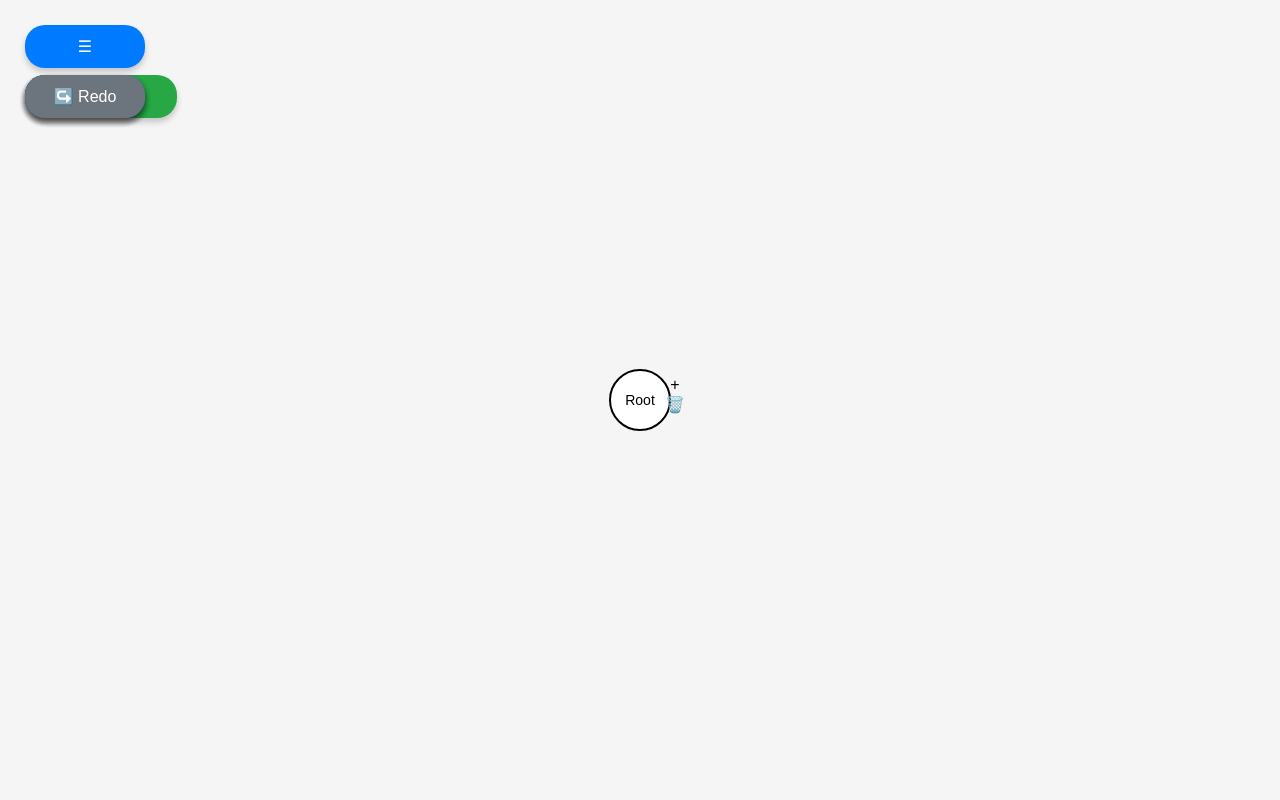
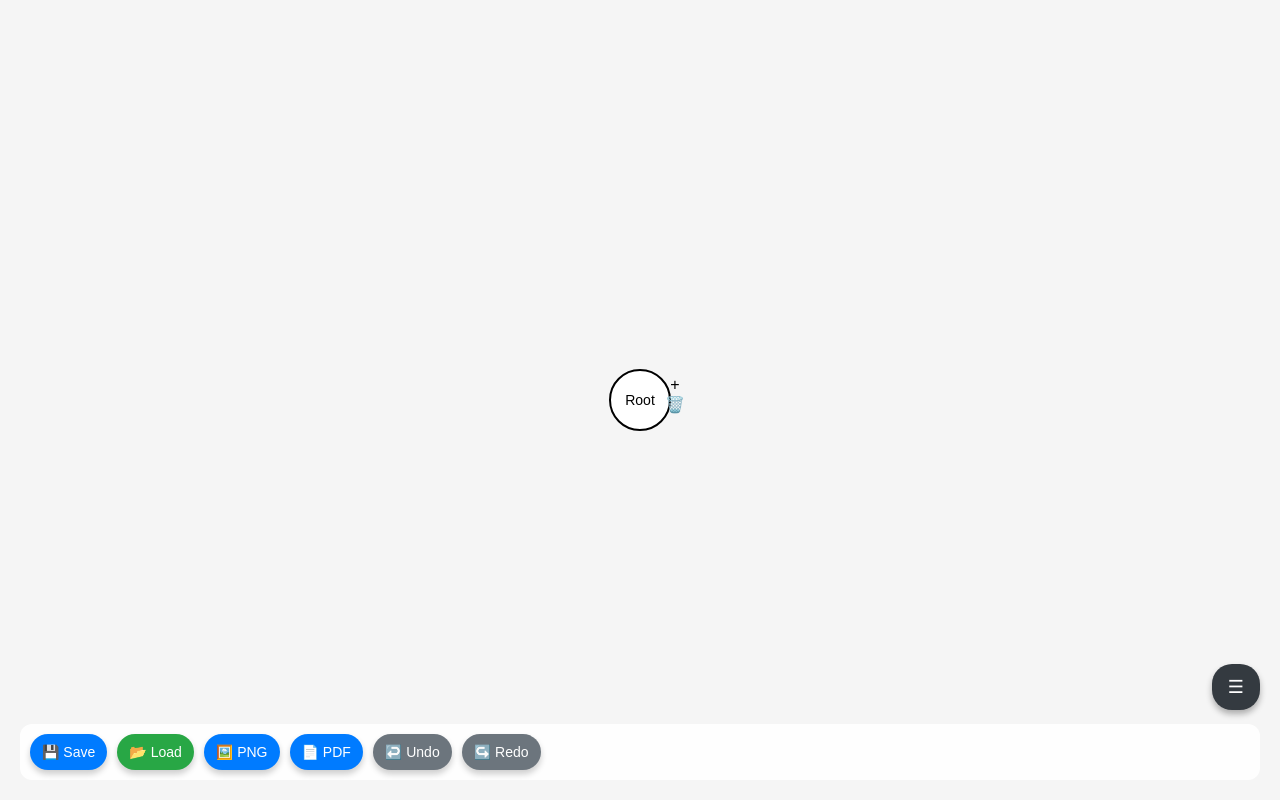
Before and after one commit to ninorepo/mindmap, a plain HTML site: page index.html in a window 1280 px wide. Drawn offline with nearby package versions, Linux system fonts and the light colour scheme.

Commit message:
Fix buttons problem

```diff
--- a/index.html
+++ b/index.html
@@ -33,44 +33,55 @@
       pointer-events: none;
     }
     .fab {
-      position: fixed;
-      padding: 12px 16px;
-      margin: 5px;
+      padding: 10px 12px;
       background: #007bff;
       color: white;
       border: none;
       border-radius: 20px;
-      font-size: 16px;
+      font-size: 14px;
       box-shadow: 0 4px 6px rgba(0,0,0,0.2);
-      z-index: 100;
-      width: 120px;
-      text-align: center;
+      white-space: nowrap;
+      flex-shrink: 0;
     }
+    .fab.green { background: #28a745; }
+    .fab.gray  { background: #6c757d; }
+
     .menu {
       position: fixed;
-      top: 70px;
+      bottom: 20px;
       left: 20px;
-      max-height: 80%;
-      overflow-y: auto;
+      right: 20px;
+      overflow-x: auto;
       display: flex;
-      flex-direction: column;
+      flex-direction: row;
       gap: 10px;
       z-index: 100;
-      padding-right: 5px;
+      padding: 10px;
+      background: rgba(255, 255, 255, 0.9);
+      border-radius: 12px;
       scrollbar-width: none;
+    }
+    .menu::-webkit-scrollbar {
+      display: none;
     }
     .menu.hidden {
       display: none;
     }
-    .menu::-webkit-scrollbar {
-      display: none;
+
+    #toggleMenu {
+      position: fixed;
+      right: 20px;
+      bottom: 90px;
+      z-index: 101;
+      padding: 12px 16px;
+      border-radius: 20px;
+      background: #343a40;
+      color: white;
+      border: none;
+      font-size: 18px;
+      box-shadow: 0 4px 6px rgba(0,0,0,0.3);
     }
-    .fab.green { background: #28a745; }
-    .fab.gray  { background: #6c757d; }
-    #toggleMenu {
-      top: 20px;
-      left: 20px;
-    }
+
     input[type="file"] {
       display: none;
     }
@@ -80,10 +91,10 @@
 </head>
 <body>
 
-  <!-- Toggle Button -->
-  <button id="toggleMenu" class="fab">☰</button>
+  <!-- Toggle Menu Button -->
+  <button id="toggleMenu">☰</button>
 
-  <!-- Floating Menu -->
+  <!-- Horizontal Bottom Menu -->
   <div class="menu">
     <button class="fab" onclick="saveMap()">💾 Save</button>
     <label class="fab green" style="cursor:pointer">
@@ -196,7 +207,6 @@
           }
         });
 
-      // Add (+) button
       nodeGroup.append("text")
         .attr("x", 35)
         .attr("y", -10)
@@ -210,7 +220,6 @@
           addNodeTo(d.id);
         });
 
-      // Add (🗑️) button
       nodeGroup.append("text")
         .attr("x", 35)
         .attr("y", 10)
@@ -329,12 +338,10 @@
       img.src = url;
     }
 
-    // Toggle menu
     document.getElementById("toggleMenu").addEventListener("click", () => {
       document.querySelector(".menu").classList.toggle("hidden");
     });
 
-    // Init
     saveState();
     update();
   </script>
```
